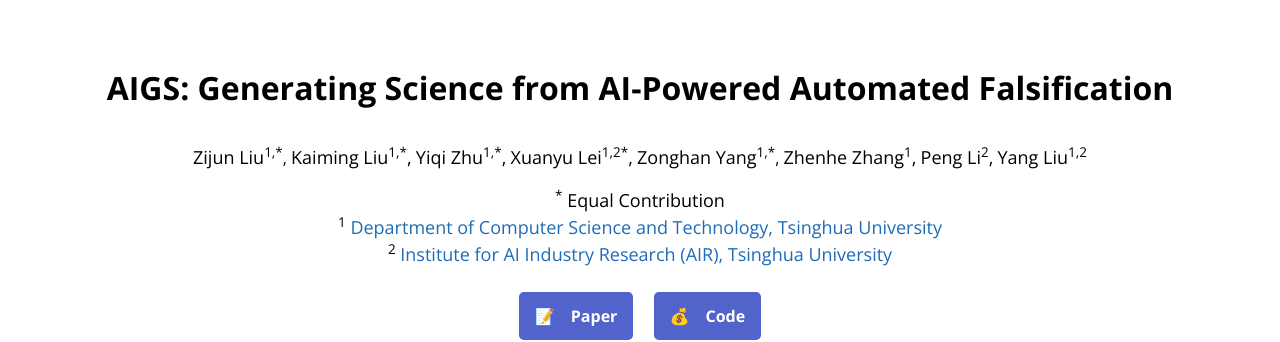
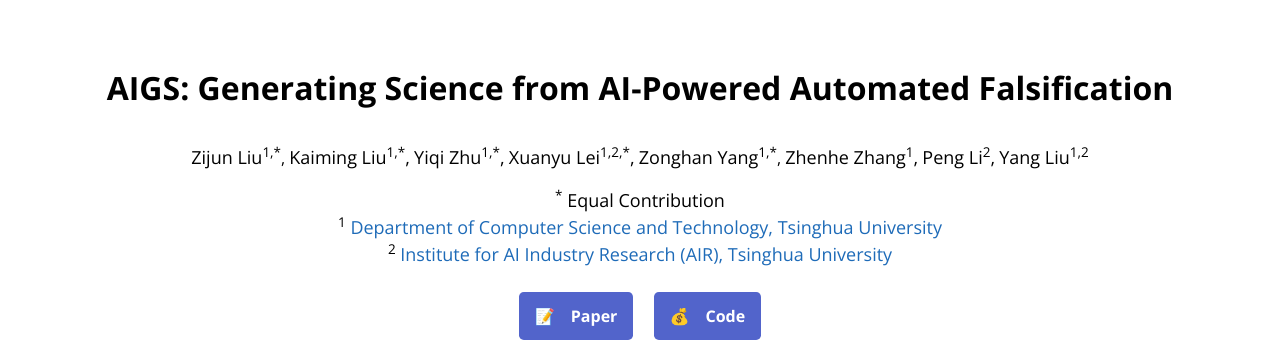
Before and after one commit to agent-force/AIGS, a Jekyll site: the page built from index.md, in a window 1280 px wide and 900 px high. Shown: the top 342 px of the window. Built offline with Jekyll 4.4.1, drawn with Linux system fonts in a browser that asks for light colours.

Commit message:
init website

```diff
--- a/_layouts/ai-generated-science.html
+++ b/_layouts/ai-generated-science.html
@@ -43,7 +43,7 @@
         </span>
         <font size=4><span class="author-block">Kaiming Liu<sup>1,*</sup>,</span></font>
         <font size=4><span class="author-block">Yiqi Zhu<sup>1,*</sup>,</span></font>
-        <font size=4><span class="author-block">Xuanyu Lei<sup>1,2*</sup>,</span></font>
+        <font size=4><span class="author-block">Xuanyu Lei<sup>1,2,*</sup>,</span></font>
         <span class="author-block">
           <font size=4><a href="https://minicheshire.github.io/" style="text-decoration: none; color: inherit;">Zonghan Yang<sup>1,*</sup></a></font>,
         </span>
```
